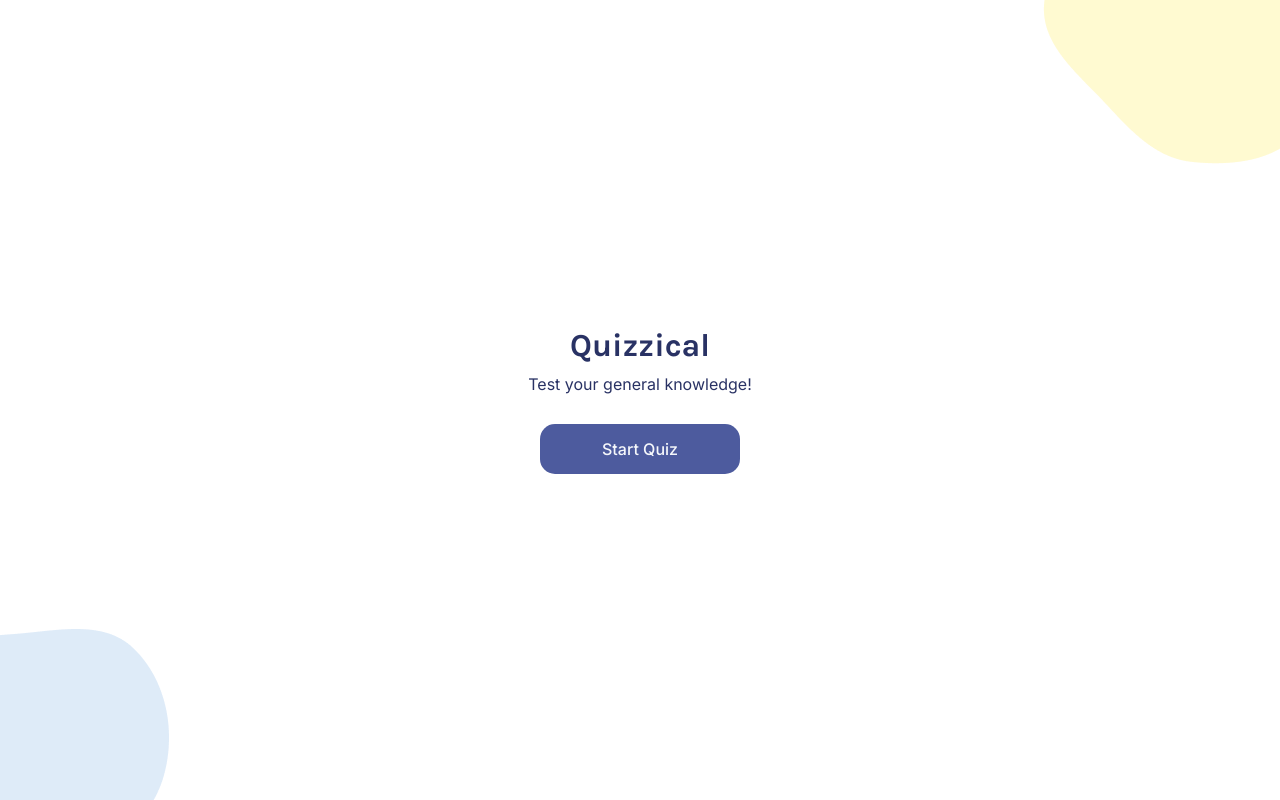
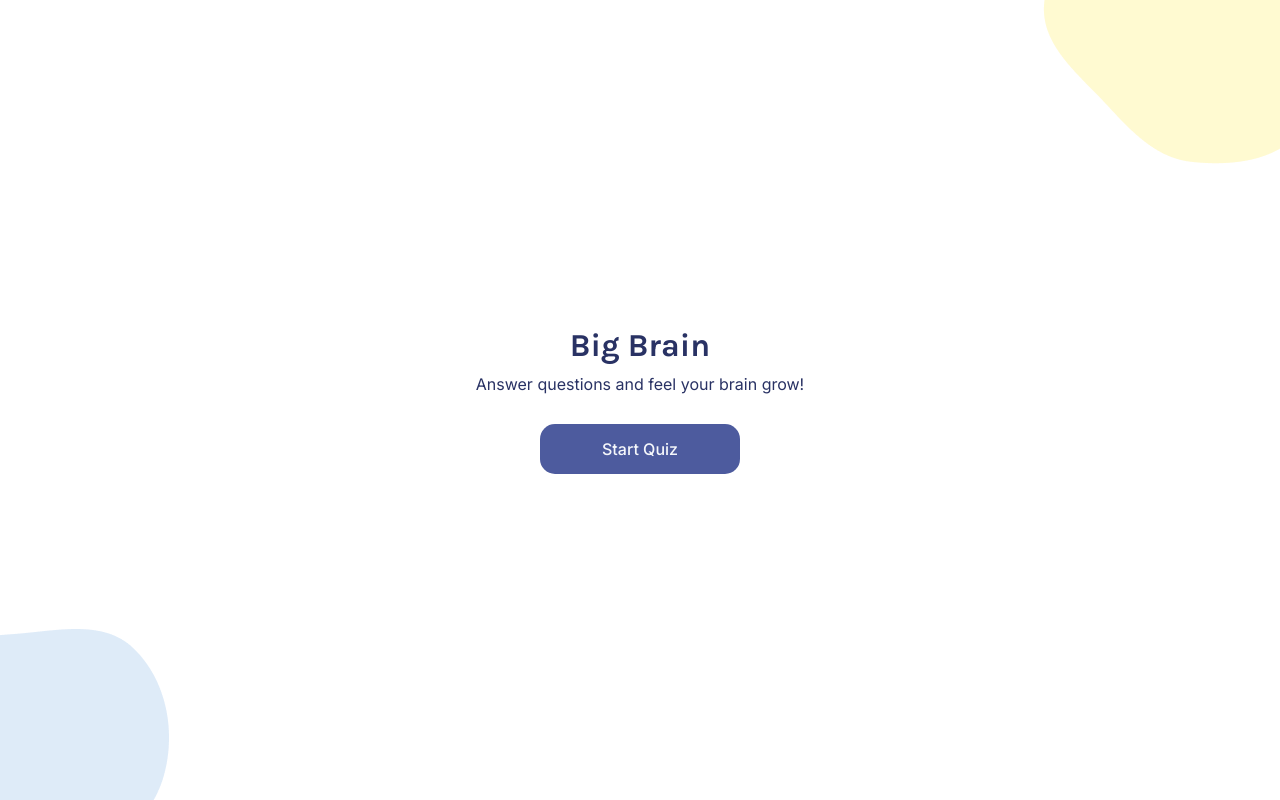
Before and after one commit to heyyayesh/bigbrain, a React (Create React App) app: page / in a window 1280 px wide. Built offline with nearby package versions, Linux system fonts and the light colour scheme; no server answers; the HTML template or start-up script is replaced by a standard one.

Commit message:
change name

```diff
--- a/public/index.html
+++ b/public/index.html
@@ -4,10 +4,6 @@
     <meta charset="utf-8" />
     <meta name="viewport" content="width=device-width, initial-scale=1" />
     <meta name="theme-color" content="#000000" />
-    <meta
-      name="description"
-      content="Web site created using create-react-app"
-    />
     <link rel="preconnect" href="https://fonts.googleapis.com">
     <link rel="preconnect" href="https://fonts.gstatic.com" crossorigin>
     <link href="https://fonts.googleapis.com/css2?family=Karla:wght@400;500;600;700&display=swap" rel="stylesheet">
@@ -16,7 +12,7 @@
     <link rel="preconnect" href="https://fonts.gstatic.com" crossorigin>
     <link href="https://fonts.googleapis.com/css2?family=Inter:wght@400;500;700&display=swap" rel="stylesheet">
 
-    <title>Quizzical</title>
+    <title>Big Brain</title>
   </head>
   <body>
     <noscript>You need to enable JavaScript to run this app.</noscript>
--- a/src/components/startpage/StartPage.js
+++ b/src/components/startpage/StartPage.js
@@ -6,8 +6,8 @@ import blobs from '../../imgs/bottomBlob.png';
 function StartPage(props) {
   return (
     <div className={styles.startPage}>
-      <h1 className={styles.title}>Quizzical</h1>
-      <p className={styles.desc}>Test your general knowledge!</p>
+      <h1 className={styles.title}>Big Brain</h1>
+      <p className={styles.desc}>Answer questions and feel your brain grow!</p>
       <button className={styles.startBtn} onClick={props.handleClick}>Start Quiz</button>
       <img className={styles.topBlob} src={blob5} alt='blob'/>
       <img className={styles.bottomBlob} src={blobs} alt='blob'/>
```
Also changed, not shown: 1 other file (tests, documents, lock files or other folders).
